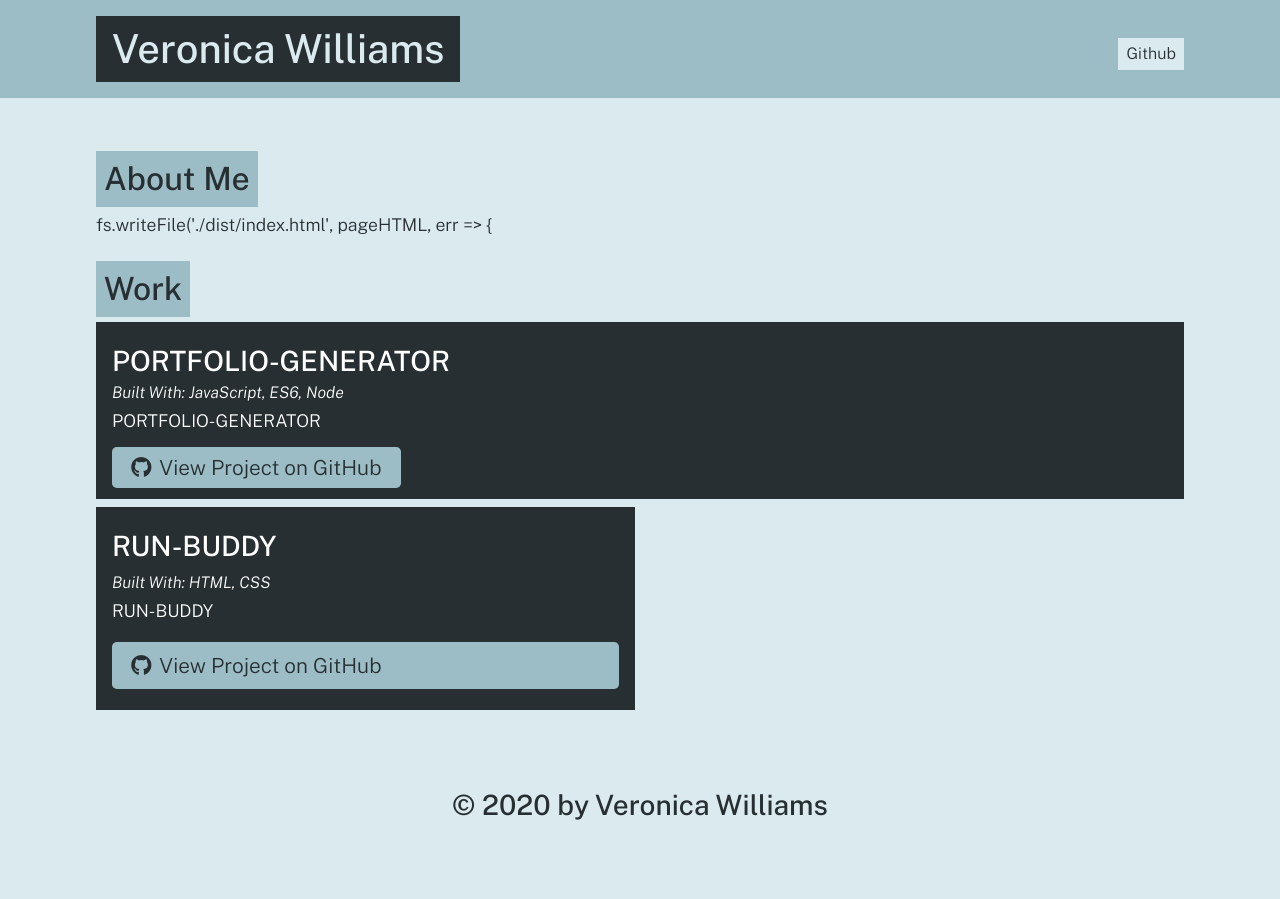
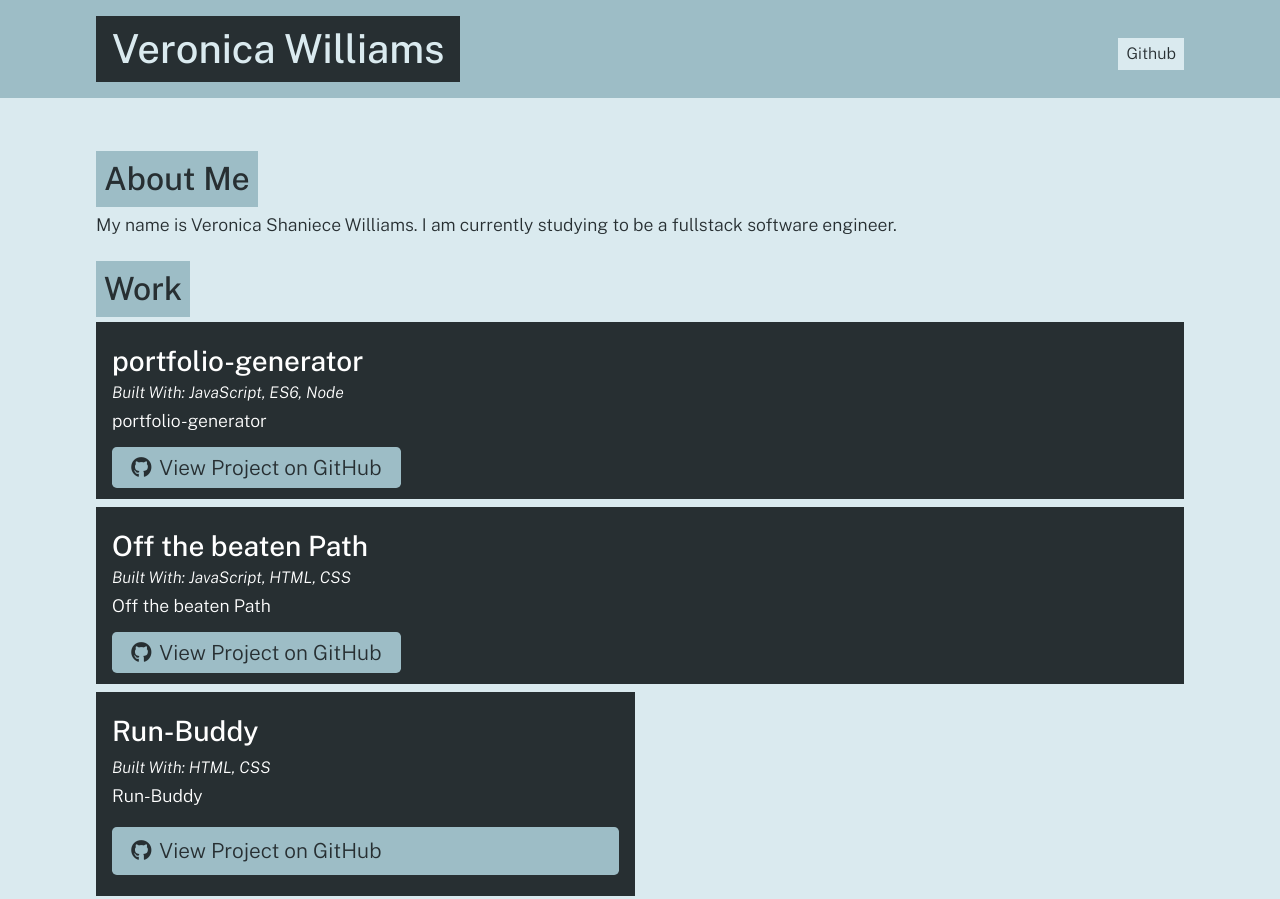
Before and after one commit to veta583518/portfolio-generator, a website: page dist/index.html in a window 1280 px wide. Shown: the top 899 px of the page. Before the commit the page ends 843 px from the top, so only its background shows below. Drawn offline with nearby package versions, Linux system fonts and the light colour scheme.

Commit message:
updated the index file

```diff
--- a/dist/index.html
+++ b/dist/index.html
@@ -26,7 +26,7 @@
 
     <section class= "my-3' id="about">
       <h2 class="text-dark bg-primary p-2 display-inline-block">About Me</h2>
-      <p>fs.writeFile('./dist/index.html', pageHTML, err => {</p>
+      <p>My name is Veronica Shaniece Williams. I am currently studying to be a fullstack software engineer.</p>
     </section>
 
 
@@ -35,25 +35,35 @@
       <div class="flex-row justify-space-between">
 
           <div class="col-12 mb-2 bg-dark text-light p-3">
-            <h3 class="portfolio-item-title text-light">PORTFOLIO-GENERATOR</h3>
+            <h3 class="portfolio-item-title text-light">portfolio-generator</h3>
             <h5 class="portfolio-languages">
               Built With:
               JavaScript, ES6, Node
             </h5>
-            <p>PORTFOLIO-GENERATOR</p>
-            <a href="WWW.GITHUB.COM/VETA583518/PORTFOLIO-GENERATOR" class="btn"><i class="fab fa-github mr-2"></i>View Project on GitHub</a>
+            <p>portfolio-generator</p>
+            <a href="www.github.com/veta583518/portfolio-generator" class="btn"><i class="fab fa-github mr-2"></i>View Project on GitHub</a>
+          </div>
+
+          <div class="col-12 mb-2 bg-dark text-light p-3">
+            <h3 class="portfolio-item-title text-light">Off the beaten Path</h3>
+            <h5 class="portfolio-languages">
+              Built With:
+              JavaScript, HTML, CSS
+            </h5>
+            <p>Off the beaten Path</p>
+            <a href="https://github.com/Craig5117/off-the-beaten-path" class="btn"><i class="fab fa-github mr-2"></i>View Project on GitHub</a>
           </div>
 
 
 
           <div class="col-12 col-md-6 mb-2 bg-dark text-light p-3 flex-column">
-            <h3 class="portfolio-item-title text-light">RUN-BUDDY</h3>
+            <h3 class="portfolio-item-title text-light">Run-Buddy</h3>
             <h5 class="portfolio-languages">
               Built With:
               HTML, CSS
             </h5>
-            <p>RUN-BUDDY</p>
-            <a href="WWW.GITHUB.COM/VETA583518/RUN-BUDDY" class="btn mt-auto"><i class="fab fa-github mr-2"></i>View Project on GitHub</a>
+            <p>Run-Buddy</p>
+            <a href="www.github.com/veta583518/run-buddy" class="btn mt-auto"><i class="fab fa-github mr-2"></i>View Project on GitHub</a>
           </div>
 
       </div>
```
